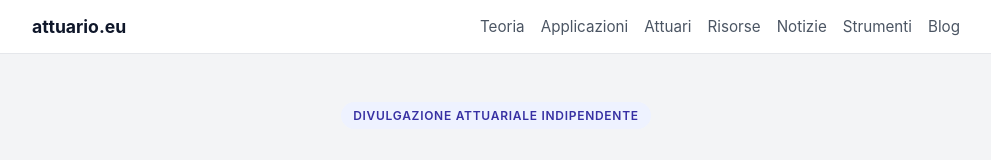
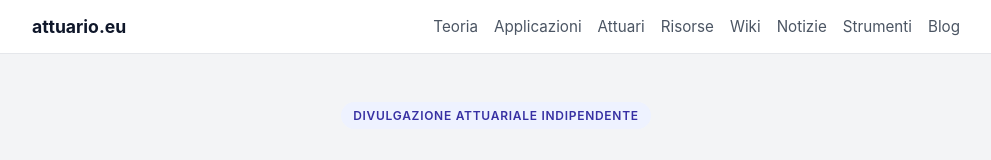
Before and after one commit to pietroscik/attuario-eu, a Next.js app: page / in a window 1280 px wide. Shown: the top 160 px of the page, without its empty margins (144-1135 px from the left). Built offline with nearby package versions, Linux system fonts and the light colour scheme.

Commit message:
Add wiki link to navigation

```diff
--- a/components/Nav.js
+++ b/components/Nav.js
@@ -5,6 +5,7 @@ const links = [
   { href: "/applicazioni", label: "Applicazioni" },
   { href: "/attuario", label: "Attuari" },
   { href: "/risorse", label: "Risorse" },
+  { href: "/wiki", label: "Wiki" },
   { href: "/notizie", label: "Notizie" },
   { href: "/strumenti", label: "Strumenti" },
   { href: "/blog", label: "Blog" },
```
